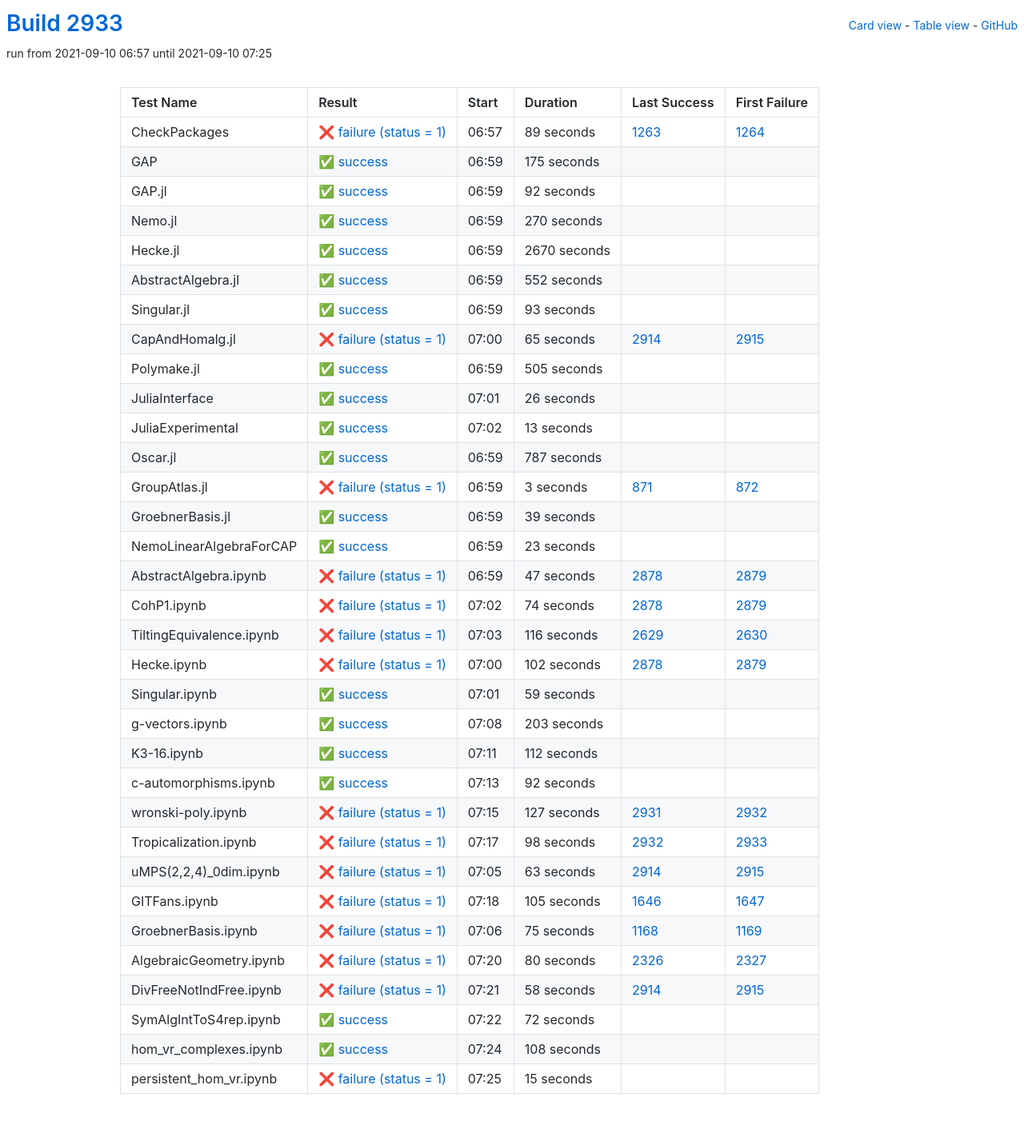
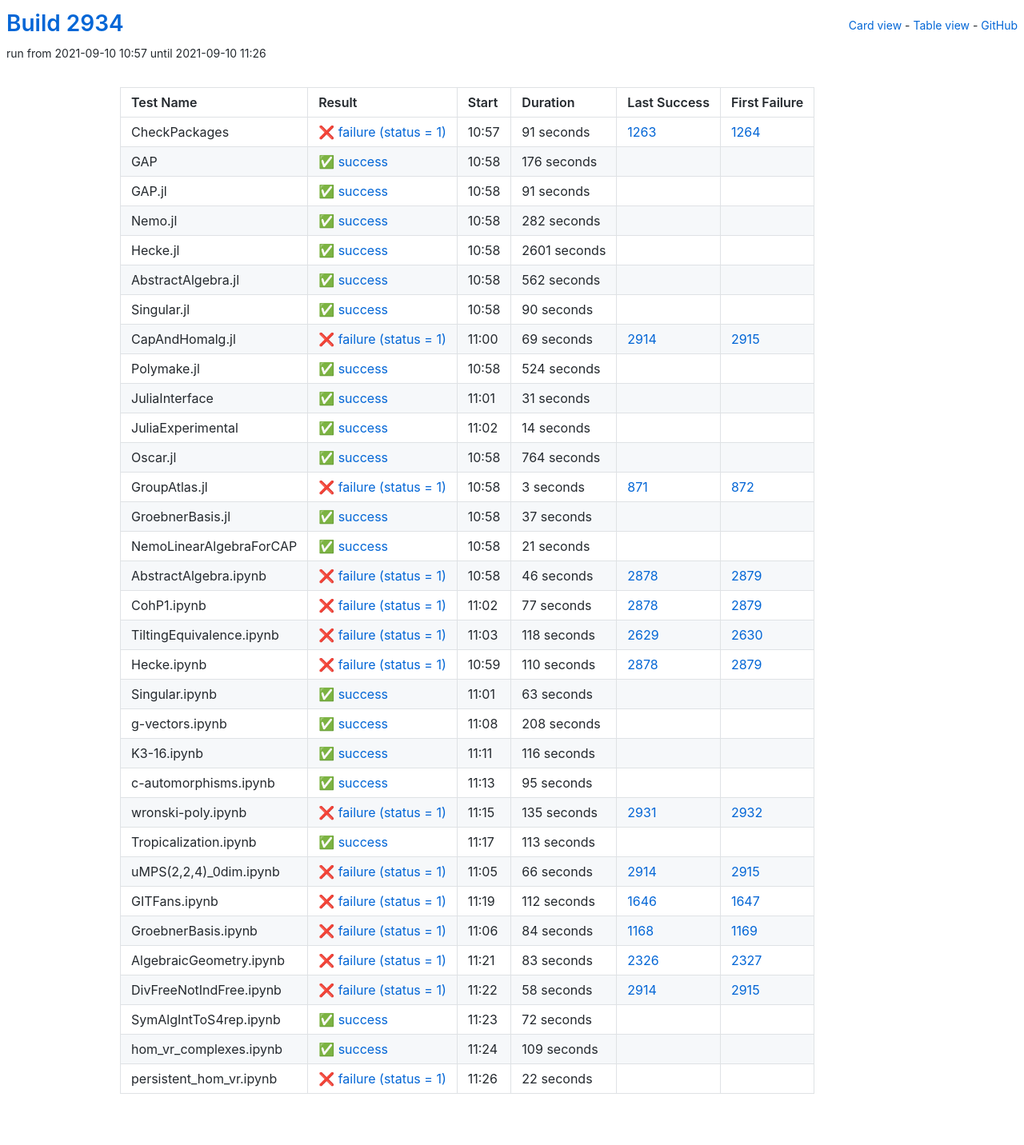
Before and after one commit to oscar-system/oscar-ci-status-stable, a Jekyll site: the page built from table.html, in a window 1280 px wide. Shown: the whole page at 80% size. Built offline with Jekyll 4.4.1, drawn with Linux system fonts in a browser that asks for light colours.

Commit message:
Build #2934

```diff
--- a/_data/ci.yml
+++ b/_data/ci.yml
@@ -1,6 +1,6 @@
 ---
-build: 2933
-build_url: https://oscarci.mathematik.uni-kl.de/job/oscar-stable/2933/
+build: 2934
+build_url: https://oscarci.mathematik.uni-kl.de/job/oscar-stable/2934/
 job: oscar-stable
 organization: oscar-system
 repo: oscar-ci-status-stable
@@ -8,152 +8,152 @@ repourl: https://github.com/oscar-system/oscar-ci-status-stable
 tests:
 - name: CheckPackages
   id: checkpackages
-  log: https://oscarci.mathematik.uni-kl.de/job/oscar-stable/2933/artifact/logs/build-2933/CheckPackages.log
-  start: 2021-09-10 06:57
+  log: https://oscarci.mathematik.uni-kl.de/job/oscar-stable/2934/artifact/logs/build-2934/CheckPackages.log
+  start: 2021-09-10 10:57
   success: false
   exitcode: 1
   status: failure
-  duration: 89
+  duration: 91
   last_success: 1263
   last_success_url: https://oscarci.mathematik.uni-kl.de/job/oscar-stable/1263/
   first_failure: 1264
   first_failure_url: https://oscarci.mathematik.uni-kl.de/job/oscar-stable/1264/
 - name: GAP
   id: gap
-  log: https://oscarci.mathematik.uni-kl.de/job/oscar-stable/2933/artifact/logs/build-2933/GAP.log
-  start: 2021-09-10 06:59
+  log: https://oscarci.mathematik.uni-kl.de/job/oscar-stable/2934/artifact/logs/build-2934/GAP.log
+  start: 2021-09-10 10:58
   success: true
   exitcode: 0
   status: success
-  duration: 175
+  duration: 176
   last_success: false
   last_success_url:
   first_failure: false
   first_failure_url:
 - name: GAP.jl
   id: gap-jl
-  log: https://oscarci.mathematik.uni-kl.de/job/oscar-stable/2933/artifact/logs/build-2933/GAP.jl.log
-  start: 2021-09-10 06:59
+  log: https://oscarci.mathematik.uni-kl.de/job/oscar-stable/2934/artifact/logs/build-2934/GAP.jl.log
+  start: 2021-09-10 10:58
   success: true
   exitcode: 0
   status: success
-  duration: 92
+  duration: 91
   last_success: false
   last_success_url:
   first_failure: false
   first_failure_url:
 - name: Nemo.jl
   id: nemo-jl
-  log: https://oscarci.mathematik.uni-kl.de/job/oscar-stable/2933/artifact/logs/build-2933/Nemo.jl.log
-  start: 2021-09-10 06:59
+  log: https://oscarci.mathematik.uni-kl.de/job/oscar-stable/2934/artifact/logs/build-2934/Nemo.jl.log
+  start: 2021-09-10 10:58
   success: true
   exitcode: 0
   status: success
-  duration: 270
+  duration: 282
   last_success: false
   last_success_url:
   first_failure: false
   first_failure_url:
 - name: Hecke.jl
   id: hecke-jl
-  log: https://oscarci.mathematik.uni-kl.de/job/oscar-stable/2933/artifact/logs/build-2933/Hecke.jl.log
-  start: 2021-09-10 06:59
+  log: https://oscarci.mathematik.uni-kl.de/job/oscar-stable/2934/artifact/logs/build-2934/Hecke.jl.log
+  start: 2021-09-10 10:58
   success: true
   exitcode: 0
   status: success
-  duration: 2670
+  duration: 2601
   last_success: false
   last_success_url:
   first_failure: false
   first_failure_url:
 - name: AbstractAlgebra.jl
   id: abstractalgebra-jl
-  log: https://oscarci.mathematik.uni-kl.de/job/oscar-stable/2933/artifact/logs/build-2933/AbstractAlgebra.jl.log
-  start: 2021-09-10 06:59
+  log: https://oscarci.mathematik.uni-kl.de/job/oscar-stable/2934/artifact/logs/build-2934/AbstractAlgebra.jl.log
+  start: 2021-09-10 10:58
   success: true
   exitcode: 0
   status: success
-  duration: 552
+  duration: 562
   last_success: false
   last_success_url:
   first_failure: false
   first_failure_url:
 - name: Singular.jl
   id: singular-jl
-  log: https://oscarci.mathematik.uni-kl.de/job/oscar-stable/2933/artifact/logs/build-2933/Singular.jl.log
-  start: 2021-09-10 06:59
+  log: https://oscarci.mathematik.uni-kl.de/job/oscar-stable/2934/artifact/logs/build-2934/Singular.jl.log
+  start: 2021-09-10 10:58
   success: true
   exitcode: 0
   status: success
-  duration: 93
+  duration: 90
   last_success: false
   last_success_url:
   first_failure: false
   first_failure_url:
 - name: CapAndHomalg.jl
   id: capandhomalg-jl
-  log: https://oscarci.mathematik.uni-kl.de/job/oscar-stable/2933/artifact/logs/build-2933/CapAndHomalg.jl.log
-  start: 2021-09-10 07:00
+  log: https://oscarci.mathematik.uni-kl.de/job/oscar-stable/2934/artifact/logs/build-2934/CapAndHomalg.jl.log
+  start: 2021-09-10 11:00
   success: false
   exitcode: 1
   status: failure
-  duration: 65
+  duration: 69
   last_success: 2914
   last_success_url: https://oscarci.mathematik.uni-kl.de/job/oscar-stable/2914/
   first_failure: 2915
   first_failure_url: https://oscarci.mathematik.uni-kl.de/job/oscar-stable/2915/
 - name: Polymake.jl
   id: polymake-jl
-  log: https://oscarci.mathematik.uni-kl.de/job/oscar-stable/2933/artifact/logs/build-2933/Polymake.jl.log
-  start: 2021-09-10 06:59
+  log: https://oscarci.mathematik.uni-kl.de/job/oscar-stable/2934/artifact/logs/build-2934/Polymake.jl.log
+  start: 2021-09-10 10:58
   success: true
   exitcode: 0
   status: success
-  duration: 505
+  duration: 524
   last_success: false
   last_success_url:
   first_failure: false
   first_failure_url:
 - name: JuliaInterface
   id: juliainterface
-  log: https://oscarci.mathematik.uni-kl.de/job/oscar-stable/2933/artifact/logs/build-2933/JuliaInterface.log
-  start: 2021-09-10 07:01
+  log: https://oscarci.mathematik.uni-kl.de/job/oscar-stable/2934/artifact/logs/build-2934/JuliaInterface.log
+  start: 2021-09-10 11:01
   success: true
   exitcode: 0
   status: success
-  duration: 26
+  duration: 31
   last_success: false
   last_success_url:
   first_failure: false
   first_failure_url:
 - name: JuliaExperimental
   id: juliaexperimental
-  log: https://oscarci.mathematik.uni-kl.de/job/oscar-stable/2933/artifact/logs/build-2933/JuliaExperimental.log
-  start: 2021-09-10 07:02
+  log: https://oscarci.mathematik.uni-kl.de/job/oscar-stable/2934/artifact/logs/build-2934/JuliaExperimental.log
+  start: 2021-09-10 11:02
   success: true
   exitcode: 0
   status: success
-  duration: 13
+  duration: 14
   last_success: false
   last_success_url:
   first_failure: false
   first_failure_url:
 - name: Oscar.jl
   id: oscar-jl
-  log: https://oscarci.mathematik.uni-kl.de/job/oscar-stable/2933/artifact/logs/build-2933/Oscar.jl.log
-  start: 2021-09-10 06:59
+  log: https://oscarci.mathematik.uni-kl.de/job/oscar-stable/2934/artifact/logs/build-2934/Oscar.jl.log
+  start: 2021-09-10 10:58
   success: true
   exitcode: 0
   status: success
-  duration: 787
+  duration: 764
   last_success: false
   last_success_url:
   first_failure: false
   first_failure_url:
 - name: GroupAtlas.jl
   id: groupatlas-jl
-  log: https://oscarci.mathematik.uni-kl.de/job/oscar-stable/2933/artifact/logs/build-2933/GroupAtlas.jl.log
-  start: 2021-09-10 06:59
+  log: https://oscarci.mathematik.uni-kl.de/job/oscar-stable/2934/artifact/logs/build-2934/GroupAtlas.jl.log
+  start: 2021-09-10 10:58
   success: false
   exitcode: 1
   status: failure
@@ -164,200 +164,200 @@ tests:
   first_failure_url: https://oscarci.mathematik.uni-kl.de/job/oscar-stable/872/
 - name: GroebnerBasis.jl
   id: groebnerbasis-jl
-  log: https://oscarci.mathematik.uni-kl.de/job/oscar-stable/2933/artifact/logs/build-2933/GroebnerBasis.jl.log
-  start: 2021-09-10 06:59
+  log: https://oscarci.mathematik.uni-kl.de/job/oscar-stable/2934/artifact/logs/build-2934/GroebnerBasis.jl.log
+  start: 2021-09-10 10:58
   success: true
   exitcode: 0
   status: success
-  duration: 39
+  duration: 37
   last_success: false
   last_success_url:
   first_failure: false
   first_failure_url:
 - name: NemoLinearAlgebraForCAP
   id: nemolinearalgebraforcap
-  log: https://oscarci.mathematik.uni-kl.de/job/oscar-stable/2933/artifact/logs/build-2933/NemoLinearAlgebraForCAP.log
-  start: 2021-09-10 06:59
+  log: https://oscarci.mathematik.uni-kl.de/job/oscar-stable/2934/artifact/logs/build-2934/NemoLinearAlgebraForCAP.log
+  start: 2021-09-10 10:58
   success: true
   exitcode: 0
   status: success
-  duration: 23
+  duration: 21
   last_success: false
   last_success_url:
   first_failure: false
   first_failure_url:
 - name: AbstractAlgebra.ipynb
   id: abstractalgebra-ipynb
-  log: https://oscarci.mathematik.uni-kl.de/job/oscar-stable/2933/artifact/logs/build-2933/AbstractAlgebra.ipynb.log
-  start: 2021-09-10 06:59
+  log: https://oscarci.mathematik.uni-kl.de/job/oscar-stable/2934/artifact/logs/build-2934/AbstractAlgebra.ipynb.log
+  start: 2021-09-10 10:58
   success: false
   exitcode: 1
   status: failure
-  duration: 47
+  duration: 46
   last_success: 2878
   last_success_url: https://oscarci.mathematik.uni-kl.de/job/oscar-stable/2878/
   first_failure: 2879
   first_failure_url: https://oscarci.mathematik.uni-kl.de/job/oscar-stable/2879/
 - name: CohP1.ipynb
   id: cohp1-ipynb
-  log: https://oscarci.mathematik.uni-kl.de/job/oscar-stable/2933/artifact/logs/build-2933/CohP1.ipynb.log
-  start: 2021-09-10 07:02
+  log: https://oscarci.mathematik.uni-kl.de/job/oscar-stable/2934/artifact/logs/build-2934/CohP1.ipynb.log
+  start: 2021-09-10 11:02
   success: false
   exitcode: 1
   status: failure
-  duration: 74
+  duration: 77
   last_success: 2878
   last_success_url: https://oscarci.mathematik.uni-kl.de/job/oscar-stable/2878/
   first_failure: 2879
   first_failure_url: https://oscarci.mathematik.uni-kl.de/job/oscar-stable/2879/
 - name: TiltingEquivalence.ipynb
   id: tiltingequivalence-ipynb
-  log: https://oscarci.mathematik.uni-kl.de/job/oscar-stable/2933/artifact/logs/build-2933/TiltingEquivalence.ipynb.log
-  start: 2021-09-10 07:03
+  log: https://oscarci.mathematik.uni-kl.de/job/oscar-stable/2934/artifact/logs/build-2934/TiltingEquivalence.ipynb.log
+  start: 2021-09-10 11:03
   success: false
   exitcode: 1
   status: failure
-  duration: 116
+  duration: 118
   last_success: 2629
   last_success_url: https://oscarci.mathematik.uni-kl.de/job/oscar-stable/2629/
   first_failure: 2630
   first_failure_url: https://oscarci.mathematik.uni-kl.de/job/oscar-stable/2630/
 - name: Hecke.ipynb
   id: hecke-ipynb
-  log: https://oscarci.mathematik.uni-kl.de/job/oscar-stable/2933/artifact/logs/build-2933/Hecke.ipynb.log
-  start: 2021-09-10 07:00
+  log: https://oscarci.mathematik.uni-kl.de/job/oscar-stable/2934/artifact/logs/build-2934/Hecke.ipynb.log
+  start: 2021-09-10 10:59
   success: false
   exitcode: 1
   status: failure
-  duration: 102
+  duration: 110
   last_success: 2878
   last_success_url: https://oscarci.mathematik.uni-kl.de/job/oscar-stable/2878/
   first_failure: 2879
   first_failure_url: https://oscarci.mathematik.uni-kl.de/job/oscar-stable/2879/
 - name: Singular.ipynb
   id: singular-ipynb
-  log: https://oscarci.mathematik.uni-kl.de/job/oscar-stable/2933/artifact/logs/build-2933/Singular.ipynb.log
-  start: 2021-09-10 07:01
+  log: https://oscarci.mathematik.uni-kl.de/job/oscar-stable/2934/artifact/logs/build-2934/Singular.ipynb.log
+  start: 2021-09-10 11:01
   success: true
   exitcode: 0
   status: success
-  duration: 59
+  duration: 63
   last_success: false
   last_success_url:
   first_failure: false
   first_failure_url:
 - name: g-vectors.ipynb
   id: g-vectors-ipynb
-  log: https://oscarci.mathematik.uni-kl.de/job/oscar-stable/2933/artifact/logs/build-2933/g-vectors.ipynb.log
-  start: 2021-09-10 07:08
+  log: https://oscarci.mathematik.uni-kl.de/job/oscar-stable/2934/artifact/logs/build-2934/g-vectors.ipynb.log
+  start: 2021-09-10 11:08
   success: true
   exitcode: 0
   status: success
-  duration: 203
+  duration: 208
   last_success: false
   last_success_url:
   first_failure: false
   first_failure_url:
 - name: K3-16.ipynb
   id: k3-16-ipynb
-  log: https://oscarci.mathematik.uni-kl.de/job/oscar-stable/2933/artifact/logs/build-2933/K3-16.ipynb.log
-  start: 2021-09-10 07:11
+  log: https://oscarci.mathematik.uni-kl.de/job/oscar-stable/2934/artifact/logs/build-2934/K3-16.ipynb.log
+  start: 2021-09-10 11:11
   success: true
   exitcode: 0
   status: success
-  duration: 112
+  duration: 116
   last_success: false
   last_success_url:
   first_failure: false
   first_failure_url:
 - name: c-automorphisms.ipynb
   id: c-automorphisms-ipynb
-  log: https://oscarci.mathematik.uni-kl.de/job/oscar-stable/2933/artifact/logs/build-2933/c-automorphisms.ipynb.log
-  start: 2021-09-10 07:13
+  log: https://oscarci.mathematik.uni-kl.de/job/oscar-stable/2934/artifact/logs/build-2934/c-automorphisms.ipynb.log
+  start: 2021-09-10 11:13
   success: true
   exitcode: 0
   status: success
-  duration: 92
+  duration: 95
   last_success: false
   last_success_url:
   first_failure: false
   first_failure_url:
 - name: wronski-poly.ipynb
   id: wronski-poly-ipynb
-  log: https://oscarci.mathematik.uni-kl.de/job/oscar-stable/2933/artifact/logs/build-2933/wronski-poly.ipynb.log
-  start: 2021-09-10 07:15
+  log: https://oscarci.mathematik.uni-kl.de/job/oscar-stable/2934/artifact/logs/build-2934/wronski-poly.ipynb.log
+  start: 2021-09-10 11:15
   success: false
   exitcode: 1
   status: failure
-  duration: 127
+  duration: 135
   last_success: 2931
   last_success_url: https://oscarci.mathematik.uni-kl.de/job/oscar-stable/2931/
   first_failure: 2932
   first_failure_url: https://oscarci.mathematik.uni-kl.de/job/oscar-stable/2932/
 - name: Tropicalization.ipynb
   id: tropicalization-ipynb
-  log: https://oscarci.mathematik.uni-kl.de/job/oscar-stable/2933/artifact/logs/build-2933/Tropicalization.ipynb.log
-  start: 2021-09-10 07:17
+  log: https://oscarci.mathematik.uni-kl.de/job/oscar-stable/2934/artifact/logs/build-2934/Tropicalization.ipynb.log
+  start: 2021-09-10 11:17
+  success: true
+  exitcode: 0
+  status: success
+  duration: 113
+  last_success: false
+  last_success_url:
+  first_failure: false
+  first_failure_url:
+- name: uMPS(2,2,4)_0dim.ipynb
+  id: umps-2-2-4-0dim-ipynb
+  log: https://oscarci.mathematik.uni-kl.de/job/oscar-stable/2934/artifact/logs/build-2934/uMPS-2-2-4-_0dim.ipynb.log
+  start: 2021-09-10 11:05
   success: false
   exitcode: 1
   status: failure
-  duration: 98
-  last_success: 2932
-  last_success_url: https://oscarci.mathematik.uni-kl.de/job/oscar-stable/2932/
-  first_failure: 2933
-  first_failure_url: https://oscarci.mathematik.uni-kl.de/job/oscar-stable/2933/
-- name: uMPS(2,2,4)_0dim.ipynb
-  id: umps-2-2-4-0dim-ipynb
-  log: https://oscarci.mathematik.uni-kl.de/job/oscar-stable/2933/artifact/logs/build-2933/uMPS-2-2-4-_0dim.ipynb.log
-  start: 2021-09-10 07:05
-  success: false
-  exitcode: 1
-  status: failure
-  duration: 63
+  duration: 66
   last_success: 2914
   last_success_url: https://oscarci.mathematik.uni-kl.de/job/oscar-stable/2914/
   first_failure: 2915
   first_failure_url: https://oscarci.mathematik.uni-kl.de/job/oscar-stable/2915/
 - name: GITFans.ipynb
   id: gitfans-ipynb
-  log: https://oscarci.mathematik.uni-kl.de/job/oscar-stable/2933/artifact/logs/build-2933/GITFans.ipynb.log
-  start: 2021-09-10 07:18
+  log: https://oscarci.mathematik.uni-kl.de/job/oscar-stable/2934/artifact/logs/build-2934/GITFans.ipynb.log
+  start: 2021-09-10 11:19
   success: false
   exitcode: 1
   status: failure
-  duration: 105
+  duration: 112
   last_success: 1646
   last_success_url: https://oscarci.mathematik.uni-kl.de/job/oscar-stable/1646/
   first_failure: 1647
   first_failure_url: https://oscarci.mathematik.uni-kl.de/job/oscar-stable/1647/
 - name: GroebnerBasis.ipynb
   id: groebnerbasis-ipynb
-  log: https://oscarci.mathematik.uni-kl.de/job/oscar-stable/2933/artifact/logs/build-2933/GroebnerBasis.ipynb.log
-  start: 2021-09-10 07:06
+  log: https://oscarci.mathematik.uni-kl.de/job/oscar-stable/2934/artifact/logs/build-2934/GroebnerBasis.ipynb.log
+  start: 2021-09-10 11:06
   success: false
   exitcode: 1
   status: failure
-  duration: 75
+  duration: 84
   last_success: 1168
   last_success_url: https://oscarci.mathematik.uni-kl.de/job/oscar-stable/1168/
   first_failure: 1169
   first_failure_url: https://oscarci.mathematik.uni-kl.de/job/oscar-stable/1169/
 - name: AlgebraicGeometry.ipynb
   id: algebraicgeometry-ipynb
-  log: https://oscarci.mathematik.uni-kl.de/job/oscar-stable/2933/artifact/logs/build-2933/AlgebraicGeometry.ipynb.log
-  start: 2021-09-10 07:20
+  log: https://oscarci.mathematik.uni-kl.de/job/oscar-stable/2934/artifact/logs/build-2934/AlgebraicGeometry.ipynb.log
+  start: 2021-09-10 11:21
   success: false
   exitcode: 1
   status: failure
-  duration: 80
+  duration: 83
   last_success: 2326
   last_success_url: https://oscarci.mathematik.uni-kl.de/job/oscar-stable/2326/
   first_failure: 2327
   first_failure_url: https://oscarci.mathematik.uni-kl.de/job/oscar-stable/2327/
 - name: DivFreeNotIndFree.ipynb
   id: divfreenotindfree-ipynb
-  log: https://oscarci.mathematik.uni-kl.de/job/oscar-stable/2933/artifact/logs/build-2933/DivFreeNotIndFree.ipynb.log
-  start: 2021-09-10 07:21
+  log: https://oscarci.mathematik.uni-kl.de/job/oscar-stable/2934/artifact/logs/build-2934/DivFreeNotIndFree.ipynb.log
+  start: 2021-09-10 11:22
   success: false
   exitcode: 1
   status: failure
@@ -368,8 +368,8 @@ tests:
   first_failure_url: https://oscarci.mathematik.uni-kl.de/job/oscar-stable/2915/
 - name: SymAlgIntToS4rep.ipynb
   id: symalginttos4rep-ipynb
-  log: https://oscarci.mathematik.uni-kl.de/job/oscar-stable/2933/artifact/logs/build-2933/SymAlgIntToS4rep.ipynb.log
-  start: 2021-09-10 07:22
+  log: https://oscarci.mathematik.uni-kl.de/job/oscar-stable/2934/artifact/logs/build-2934/SymAlgIntToS4rep.ipynb.log
+  start: 2021-09-10 11:23
   success: true
   exitcode: 0
   status: success
@@ -380,24 +380,24 @@ tests:
   first_failure_url:
 - name: hom_vr_complexes.ipynb
   id: hom-vr-complexes-ipynb
-  log: https://oscarci.mathematik.uni-kl.de/job/oscar-stable/2933/artifact/logs/build-2933/hom_vr_complexes.ipynb.log
-  start: 2021-09-10 07:24
+  log: https://oscarci.mathematik.uni-kl.de/job/oscar-stable/2934/artifact/logs/build-2934/hom_vr_complexes.ipynb.log
+  start: 2021-09-10 11:24
   success: true
   exitcode: 0
   status: success
-  duration: 108
+  duration: 109
   last_success: false
   last_success_url:
   first_failure: false
   first_failure_url:
 - name: persistent_hom_vr.ipynb
   id: persistent-hom-vr-ipynb
-  log: https://oscarci.mathematik.uni-kl.de/job/oscar-stable/2933/artifact/logs/build-2933/persistent_hom_vr.ipynb.log
-  start: 2021-09-10 07:25
+  log: https://oscarci.mathematik.uni-kl.de/job/oscar-stable/2934/artifact/logs/build-2934/persistent_hom_vr.ipynb.log
+  start: 2021-09-10 11:26
   success: false
   exitcode: 1
   status: failure
-  duration: 15
+  duration: 22
   last_success: false
   last_success_url:
   first_failure: false
```
Also changed, not shown: README.md.
